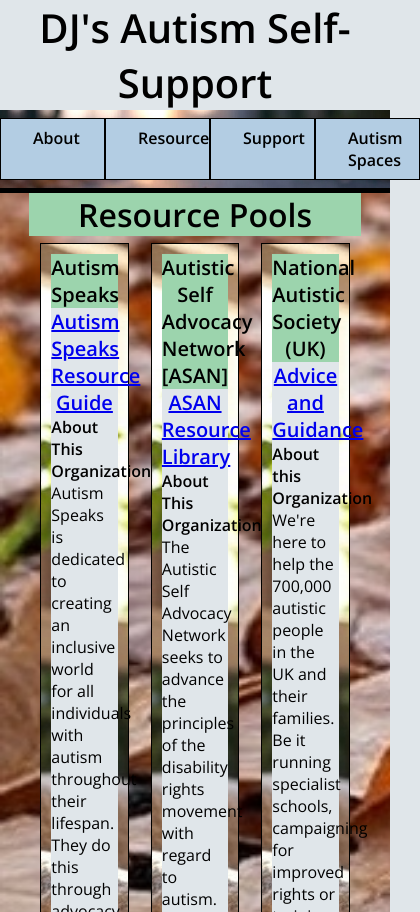
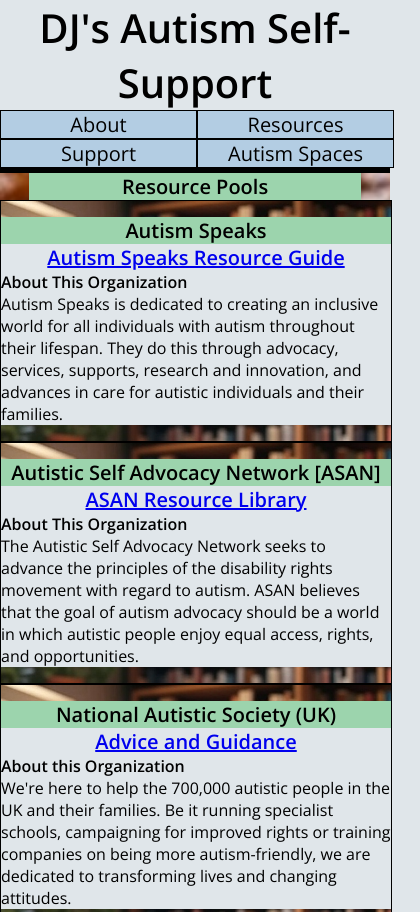
Before and after one commit to JessMouse85/Autism-Project, a plain HTML site: page resources.html in a window 390 px wide. Shown: the top 912 px of the page, 420 px wide, since content can reach past the window. Drawn offline with nearby package versions, Linux system fonts and the light colour scheme.

Commit message:
Responsive Design Update

```diff
--- a/resources/CSS/style.css
+++ b/resources/CSS/style.css
@@ -18,32 +18,27 @@
 }
 
 #site-navigation {
-    display: flex;
     width: 100%;
     border-bottom: 5px solid black;
 }
 #site-navigation ul {
-    padding: 2% 0 2% 0;
     background-image: url("../images/Leaves.jpg");
     background-size: cover;
     display: flex;
-    width: 100%;
+    list-style: none;
     justify-content: space-around;
-    list-style: none;
 }
+
 #site-navigation li {
-    display: flex;
-    justify-content: center;
-    width: 10%;
-    padding: .5rem 2rem;
-    border: 1px solid black;
-    background-color: #B3CDE3;
+
 }
 #site-navigation a {
+    display: inline-block;
+    text-align: center;
     color: black;
-    width: 100%;
-    text-align: center;
-    font-weight: 600;
+    font-size: 2rem;
+    border: 1px solid black;
+    width: 25vw;
     text-decoration: none;
     background-color: #B3CDE3;
 }
@@ -151,3 +146,118 @@
     width: 100px;
     height: auto;
 }
+
+/* About Page Styling for Smaller Screens and Mobile */
+
+@media only screen and (max-width: 480px){
+    #site-navigation ul {
+        display: grid;
+        grid-template: 1fr 1fr / 1fr 1fr;
+        padding: 0;
+        width: 100%;
+        justify-items: center;
+    }
+    #site-navigation li {
+        padding: 0;
+        margin: 0;
+    }
+    #site-navigation a {
+        padding: 0;
+        margin: 0;
+        width: 50vw;
+        font-size: 2rem;
+    }
+
+    .content-grid {
+        flex-direction: column;
+        width: 100%;
+        padding: 0;
+        margin: 0;
+    }
+
+    .resource-box {
+        width: 100%;
+        margin: 0;
+        padding: 1rem 0;
+    }
+}
+
+@media only screen and (max-width: 1300px){
+    #site-navigation ul {
+        display: grid;
+        justify-items: center;
+        grid-template: 1fr 1fr / 1fr 1fr;
+    }
+    .content-grid {
+        flex-direction: column;
+        width: 100%;
+        padding: 0;
+        margin: 0;
+    }
+
+    .resource-box {
+        width: 100%;
+        margin: 0;
+        padding: 1rem 0;
+    }
+}
+
+@media only screen and (max-width: 860px){
+    #site-navigation ul {
+        display: grid;
+        grid-template: 1fr 1fr / 1fr 1fr;
+        padding: 0;
+        width: 100%;
+        justify-items: center;
+    }
+    #site-navigation li {
+        padding: 0;
+        margin: 0;
+    }
+    #site-navigation a {
+        padding: 0;
+        margin: 0;
+        width: 50vw;
+        font-size: 2rem;
+    }
+    .intro {
+        margin: 0;
+        padding: 0;
+        font-size: .95rem;
+    }
+
+    .section-head {
+        font-size: 1.25rem;
+    }
+    .content-block{
+        margin: 0;
+        padding: 0;
+        width: 100%;
+    }
+}
+
+@media only screen and (max-width: 440px) {
+    #site-navigation ul {
+        display: grid;
+        grid-template: 1fr 1fr / 1fr 1fr;
+        padding: 0;
+        width: 100%;
+        justify-items: center;
+    }
+    #site-navigation li {
+        padding: 0;
+        margin: 0;
+    }
+    #site-navigation a {
+        padding: 0;
+        margin: 0;
+        width: 50vw;
+        font-size: 1.25rem;
+    }
+}
+
+@media only screen and (max-width: 340px){
+    .page-head {
+        font-size: 2rem;
+    }
+}
```
